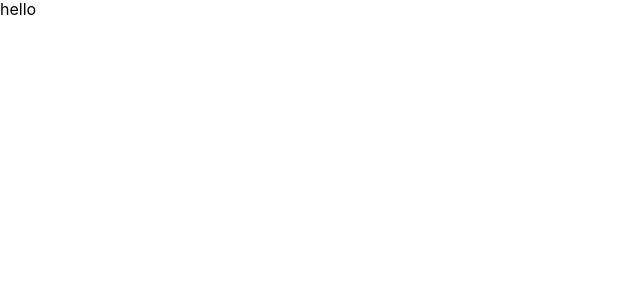
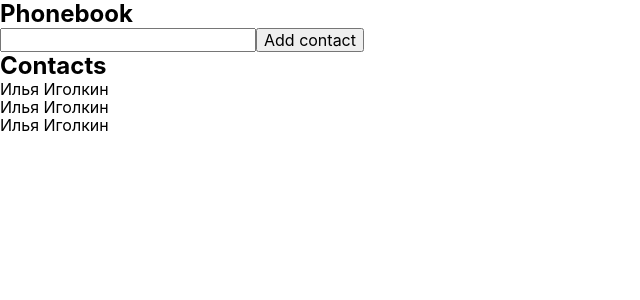
Before and after one commit to solarenergy990/goit-react-hw-02-phonebook, a React (Create React App) app: page / in a window 1280 px wide. Shown: the top 300 px of the page, without its empty margins (0-640 px from the left). Built offline with nearby package versions, Linux system fonts and the light colour scheme.

Commit message:
creates base file

```diff
--- a/src/App.js
+++ b/src/App.js
@@ -1,7 +1,23 @@
-import React from 'react';
+import React, { Component } from 'react';
+import PhoneBook from './components/PhoneBook/PhoneBook';
 
-function App() {
-  return <div className="App">hello</div>;
+class App extends Component {
+  state = {
+    contacts: [],
+    name: '',
+  };
+
+  onContactAddition = evt => {
+    console.log(evt);
+  };
+
+  render() {
+    return (
+      <div>
+        <PhoneBook options={this.state} addContact={this.onContactAddition()} />
+      </div>
+    );
+  }
 }
 
 export default App;
--- /dev/null
+++ b/src/components/PhoneBook/PhoneBook.js
@@ -0,0 +1,36 @@
+import React from 'react';
+
+const PhoneBook = ({ options, addContact }) => {
+  const { contacts, name } = options;
+  console.log(contacts, name);
+  return (
+    <div>
+      <form className="form">
+        <h2>Phonebook</h2>
+        <div className="form-container">
+          <input
+            type="text"
+            name="name"
+            pattern="^[a-zA-Zа-яА-Я]+(([' -][a-zA-Zа-яА-Я ])?[a-zA-Zа-яА-Я]*)*$"
+            title="Имя может состоять только из букв, апострофа, тире и пробелов. Например Adrian, Jacob Mercer, Charles de Batz de Castelmore d'Artagnan и т. п."
+            required
+          />
+          <button type="submit" onSubmit={addContact} className="button">
+            Add contact
+          </button>
+        </div>
+      </form>
+
+      <div className="contacts">
+        <h2 className="title">Contacts</h2>
+        <ul>
+          <li>Илья Иголкин</li>
+          <li>Илья Иголкин</li>
+          <li>Илья Иголкин</li>
+        </ul>
+      </div>
+    </div>
+  );
+};
+
+export default PhoneBook;
```
